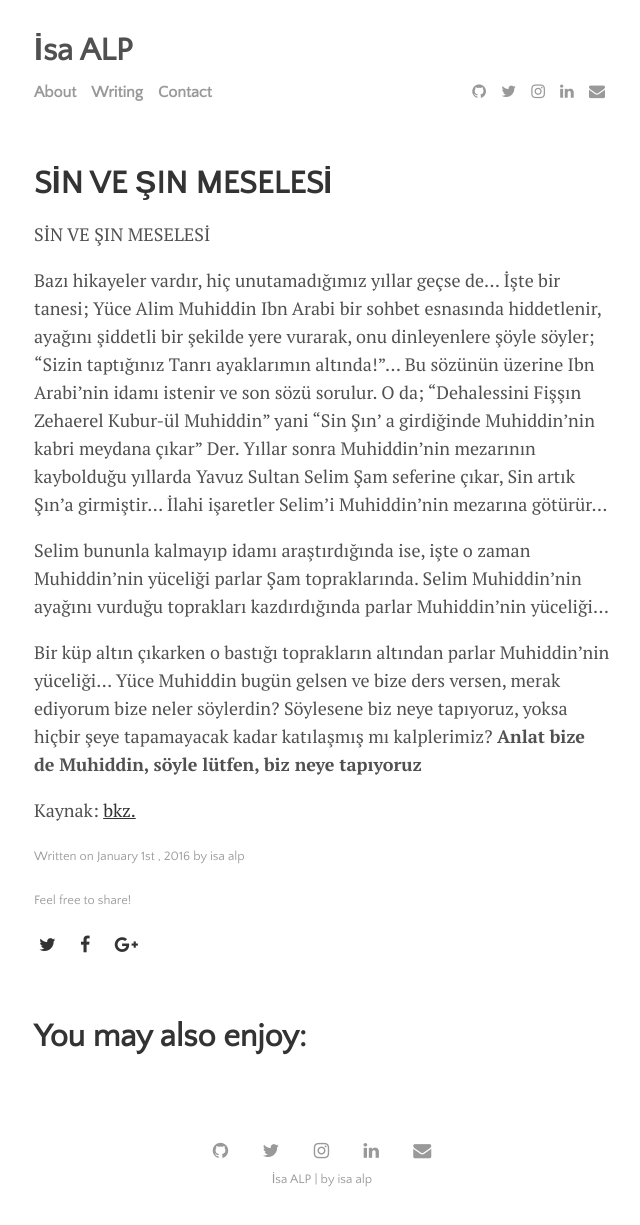
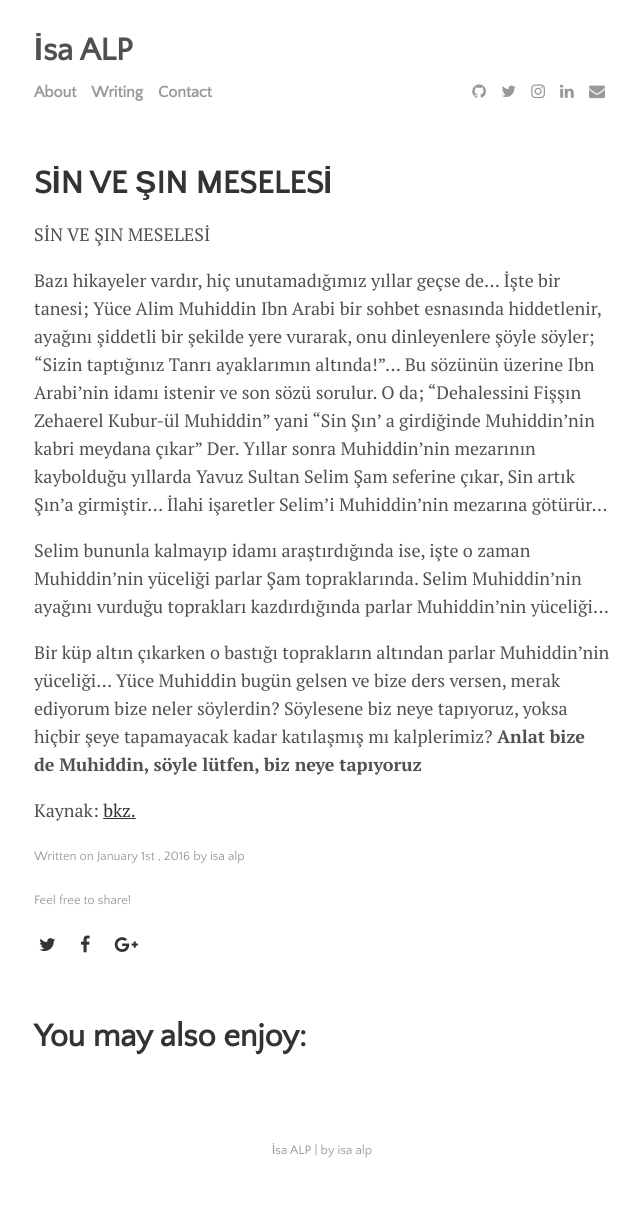
Before and after one commit to ialp/alp, a Jekyll site: the page built from _posts/2016-01-01-sin-ve-sin-meselesi.md, in a window 1280 px wide. Shown: the whole page, without its empty margins (318-958 px from the left). Built offline with Jekyll 4.4.1, drawn with Linux system fonts in a browser that asks for light colours; nearby versions of some CDN libraries; our own code applies the rules of GitHub Pages for plain Markdown files; after the commit the page ends 1196 px from its top, so only the background shows below that.

Commit message:
Update footer.html

```diff
--- a/_includes/footer.html
+++ b/_includes/footer.html
@@ -1,6 +1,4 @@
 <footer class="footer">
-  {% for item in site.data.settings.social %}
-    <a href="{{ item.link }}"><i class="fa fa-{{ item.icon }}" aria-hidden="true" target="_blank"></i></a>
-  {% endfor %}
+
   <div class="post-date"><a href="{{ site.github.url }}/menu/about.html">{{ site.data.settings.title }} | {{ site.data.settings.tagline }} by {{ site.data.settings.author.name }}</a></div>
 </footer>
```
